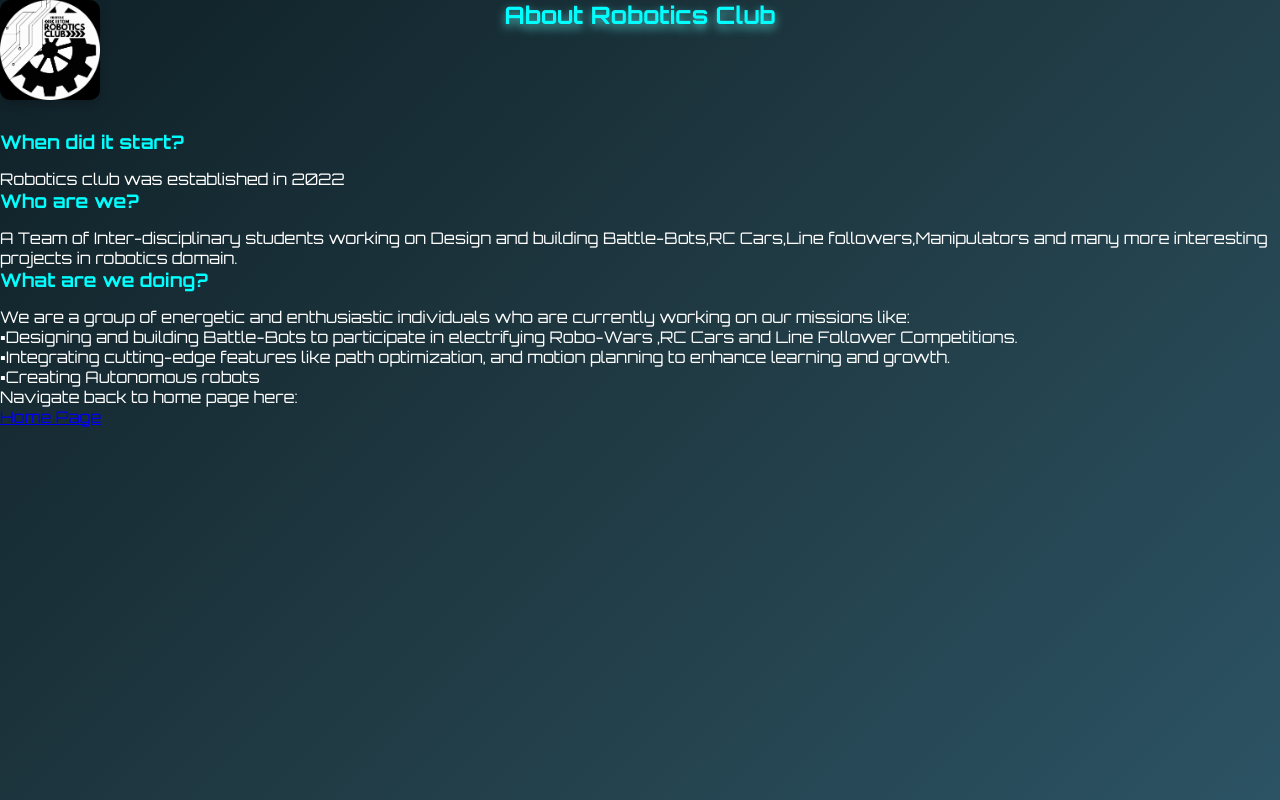
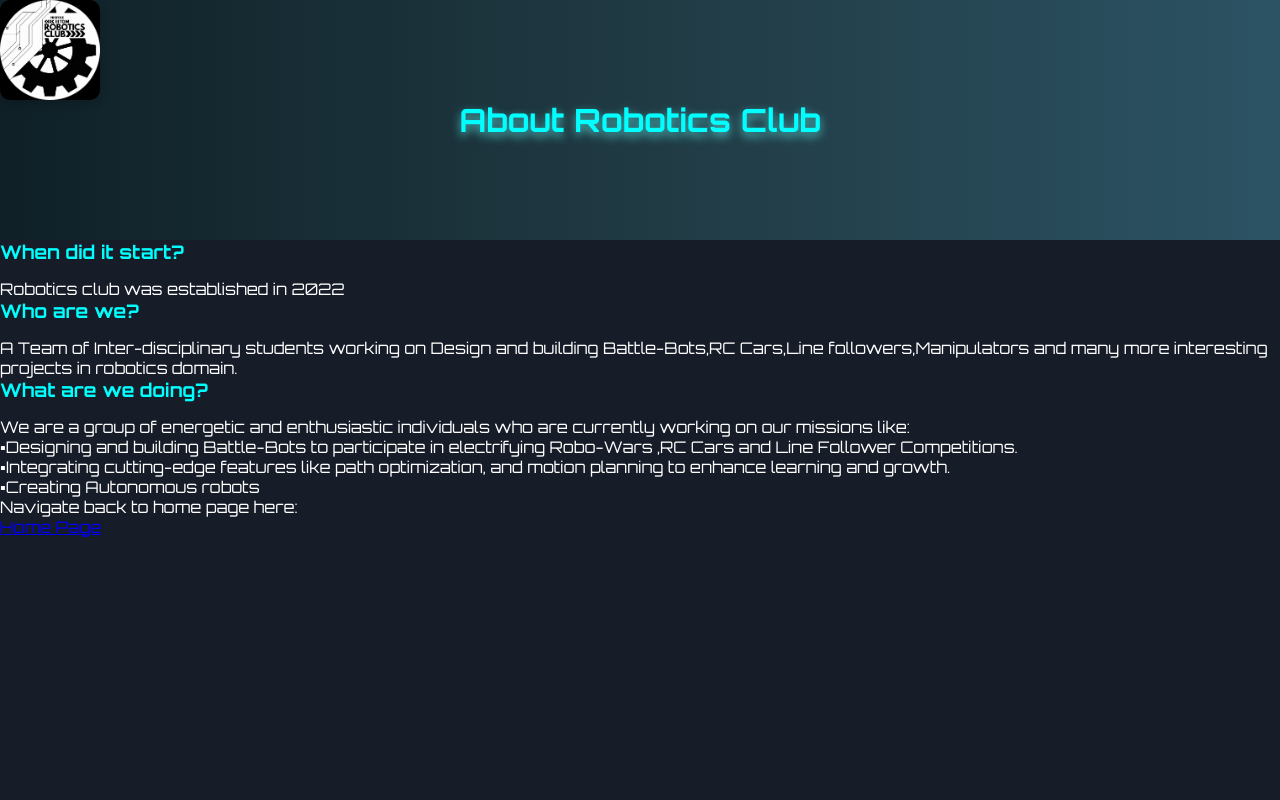
Before and after one commit to Robotics-IIITDM/robosite, a Flask app: page /about in a window 1280 px wide. Run offline with Flask 3, Linux system fonts and the light colour scheme.

Commit message:
Update about.html

```diff
--- a/templates/about.html
+++ b/templates/about.html
@@ -11,7 +11,7 @@
             margin: 0;
             padding: 0;
             height: 100vh;
-            background: linear-gradient(135deg, #0f2027, #203a43, #2c5364);
+            background-color: #0a0f1df1;
             color: #fff;
             font-family: 'Orbitron', sans-serif;
         }
@@ -19,10 +19,13 @@
 
     <style>
         .headings1 {
+            background: linear-gradient(90deg, #0f2027, #203a43, #2c5364);
             font-weight: bold;
-            color: white;
-            margin-bottom: 100px;
+            padding-top: 100px;
+            padding-bottom: 100px;
             color: aqua;
+            text-align: center;
+            font-size: xx-large;
             transition: box-shadow 0.15s;
             text-shadow: 0 4px 10px rgb(77, 198, 198);
         }
```
